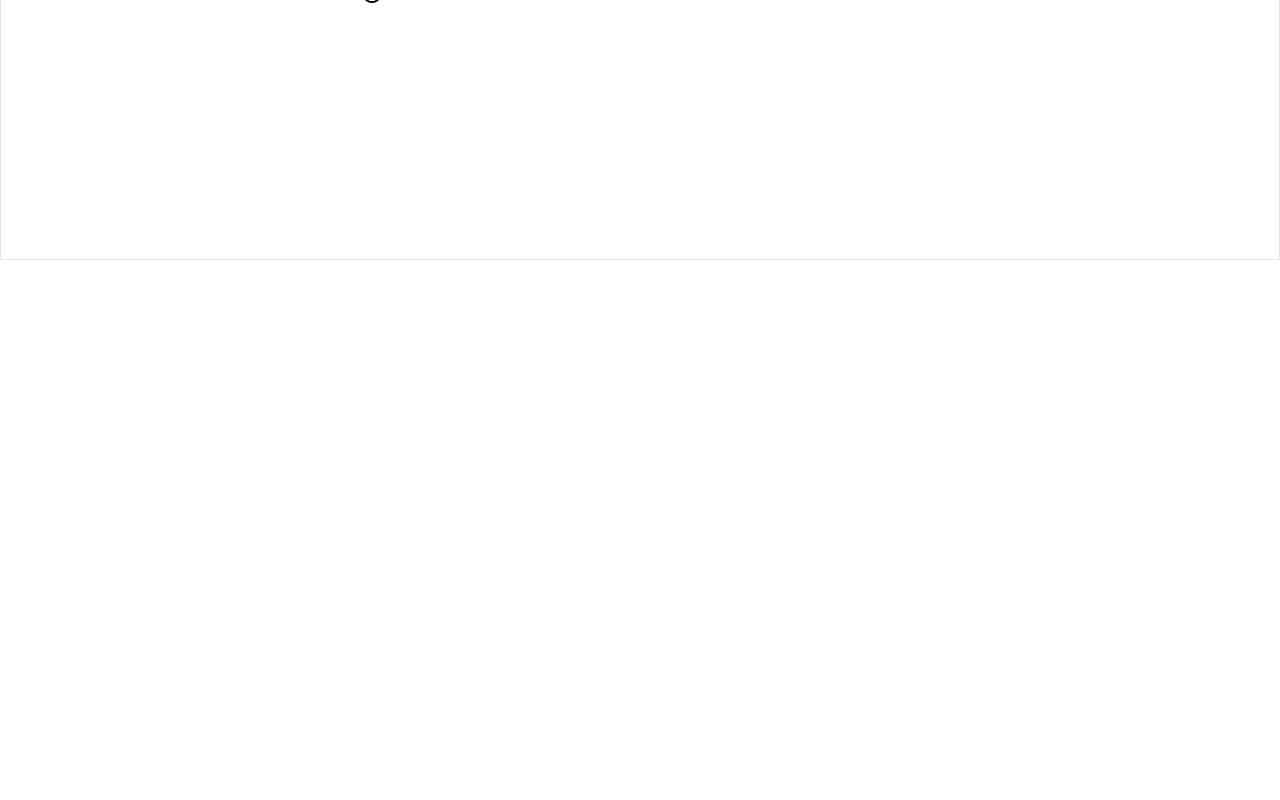
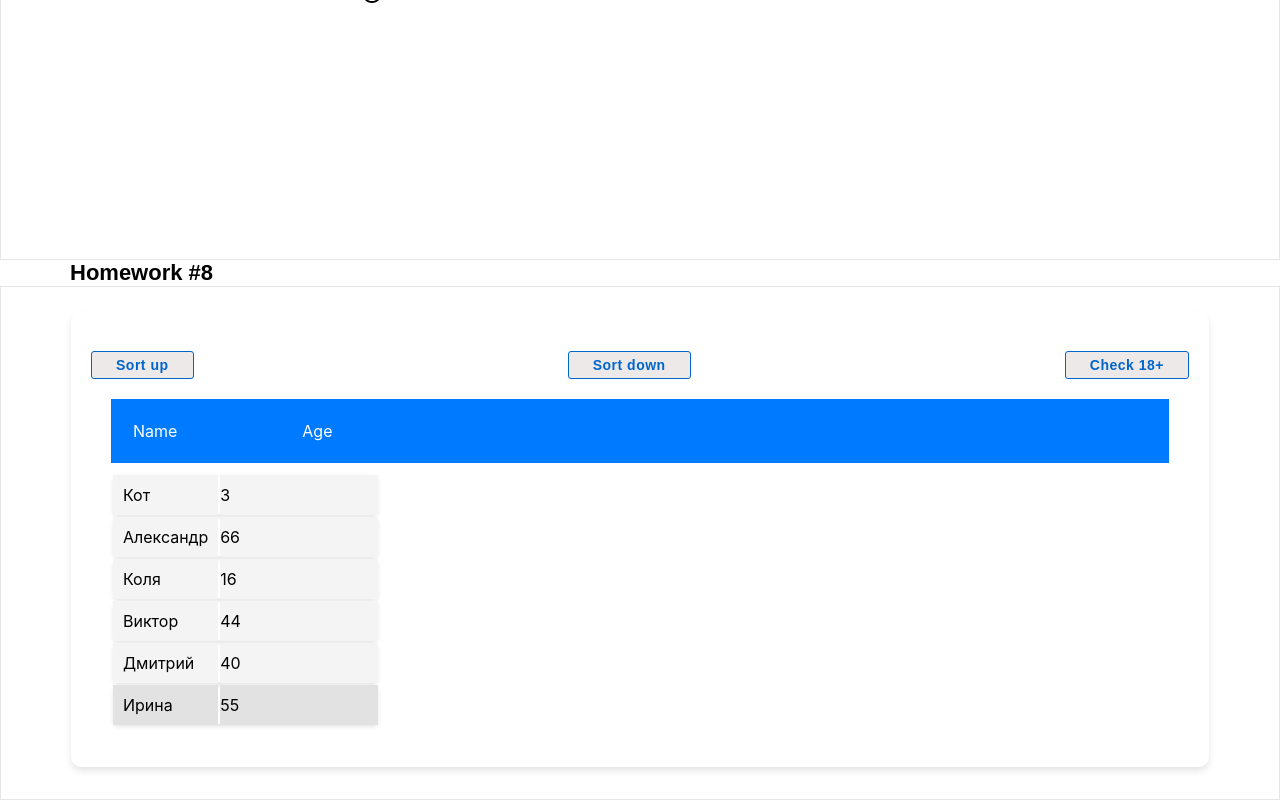
Before and after one commit to kdrenata/homework2-front-main, a React (Create React App) app: page /#/pre-junior in a window 1280 px wide. Shown: the part 2154-2954 px from the top of the page. Before the commit the page ends 2414 px from the top, so only its background shows below. Built offline with nearby package versions, Linux system fonts and the light colour scheme.

Commit message:
HW8 done

```diff
--- a/src/s1-main/App.tsx
+++ b/src/s1-main/App.tsx
@@ -7,6 +7,7 @@ import HW4 from "../s2-homeworks/hw04/HW4";
 import HW5 from "../s2-homeworks/hw05/HW5";
 import HW6 from "../s2-homeworks/hw06/HW6";
 import HW7 from "../s2-homeworks/hw07/HW7";
+import HW8 from "../s2-homeworks/hw08/HW8";
 
 function App() {
     return (
@@ -20,6 +21,7 @@ function App() {
             <HW5/>
             <HW6/>
             <HW7/>
+            <HW8/>
         </div>
     )
 }
--- a/src/s2-homeworks/hw07/common/c5-SuperSelect/SuperSelect.tsx
+++ b/src/s2-homeworks/hw07/common/c5-SuperSelect/SuperSelect.tsx
@@ -23,6 +23,7 @@ const SuperSelect: React.FC<SuperSelectPropsType> = ({
     onChangeOption,
     ...restProps
 }) => {
+
     const mappedOptions: React.ReactNode[] = options
         ? options.map((o) => (
               <option
--- a/src/s2-homeworks/hw08/HW8.module.css
+++ b/src/s2-homeworks/hw08/HW8.module.css
@@ -1,23 +1,51 @@
 .item {
+    padding: 10px;
+    margin: 5px;
+    background-color: #f4f4f4;
+    border-radius: 5px;
+    box-shadow: 0 2px 4px rgba(0, 0, 0, 0.1);
 }
 
 .item:last-of-type {
+    background-color: #e2e2e2;
+    border: 1px solid #ccc;
 }
 
 .users {
+    display: flex;
+    flex-direction: column;
+    gap: 10px;
+    padding: 20px;
 }
 
 .buttonsContainer {
+    display: flex;
+    justify-content: space-between;
+    margin-top: 20px;
 }
 
 .container {
+    max-width: 1200px;
+    margin: 0 auto;
+    padding: 20px;
+    background-color: #fff;
+    border-radius: 10px;
+    box-shadow: 0 4px 6px rgba(0, 0, 0, 0.1);
 }
 
 .thead {
+    background-color: #007BFF;
+    color: white;
+    text-align: left;
+    padding: 10px;
 }
 
 .nameCol {
+    width: 40%;
+    padding: 10px;
 }
 
 .ageCol {
+    width: 20%;
+    padding: 10px;
 }
--- a/src/s2-homeworks/hw08/User.tsx
+++ b/src/s2-homeworks/hw08/User.tsx
@@ -11,12 +11,10 @@ const User: React.FC<UserPropsType> = ({ u }) => {
     return (
         <tr id={'hw8-user-' + u._id + '-' + u.age} className={s.item}>
             <td id={'hw8-user-name-' + u._id} className={s.nameCol}>
-                {/*отобразить имя*/}
-
+                {u.name}
             </td>
             <td id={'hw8-user-age-' + u._id}>
-                {/*отобразить возраст*/}
-
+                {u.age}
             </td>
         </tr>
     )
--- a/src/s2-homeworks/hw08/bll/homeWorkReducer.ts
+++ b/src/s2-homeworks/hw08/bll/homeWorkReducer.ts
@@ -4,17 +4,24 @@ type ActionType =
     | { type: 'sort'; payload: 'up' | 'down' }
     | { type: 'check'; payload: number }
 
-export const homeWorkReducer = (state: any, action: any): any => { // need to fix any
+export const homeWorkReducer = (state: UserType[], action: ActionType): UserType[] => { // need to fix any
     switch (action.type) {
-        case 'sort': { // by name
+        case 'sort': {
+            const newState = [...state].sort((a, b) => {
+                if (action.payload === 'up') {
+                    return a.name.localeCompare(b.name) // по возрастанию
+                } else {
+                    return b.name.localeCompare(a.name) // по убыванию
+                }
+            })
+                return newState
+            }
 
-            return state // need to fix
-        }
         case 'check': {
+                return state.filter(user => user.age >= action.payload) // фильтрация 18+
+            }
 
-            return state // need to fix
-        }
         default:
             return state
+        }
     }
-}
```
Also changed, not shown: src/s2-homeworks/hw07/HW7.tsx (+4 -6 lines).
